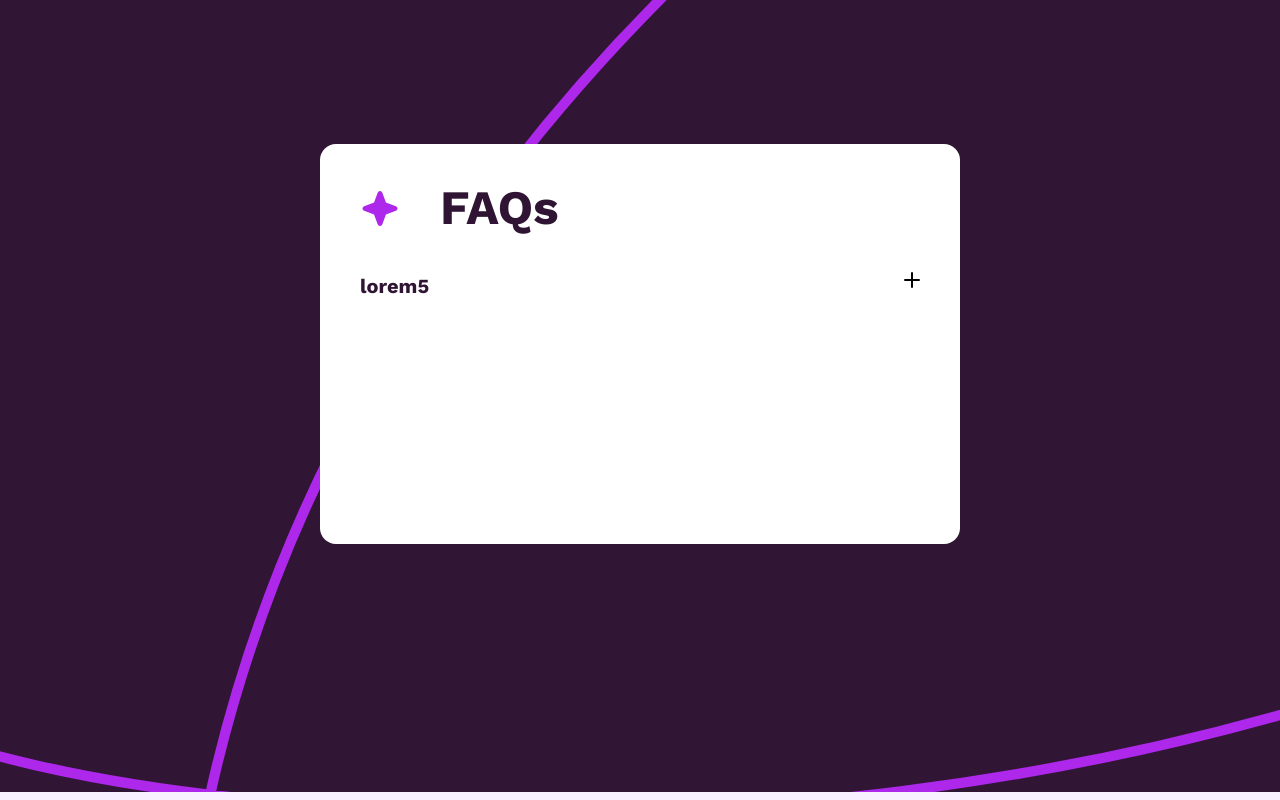
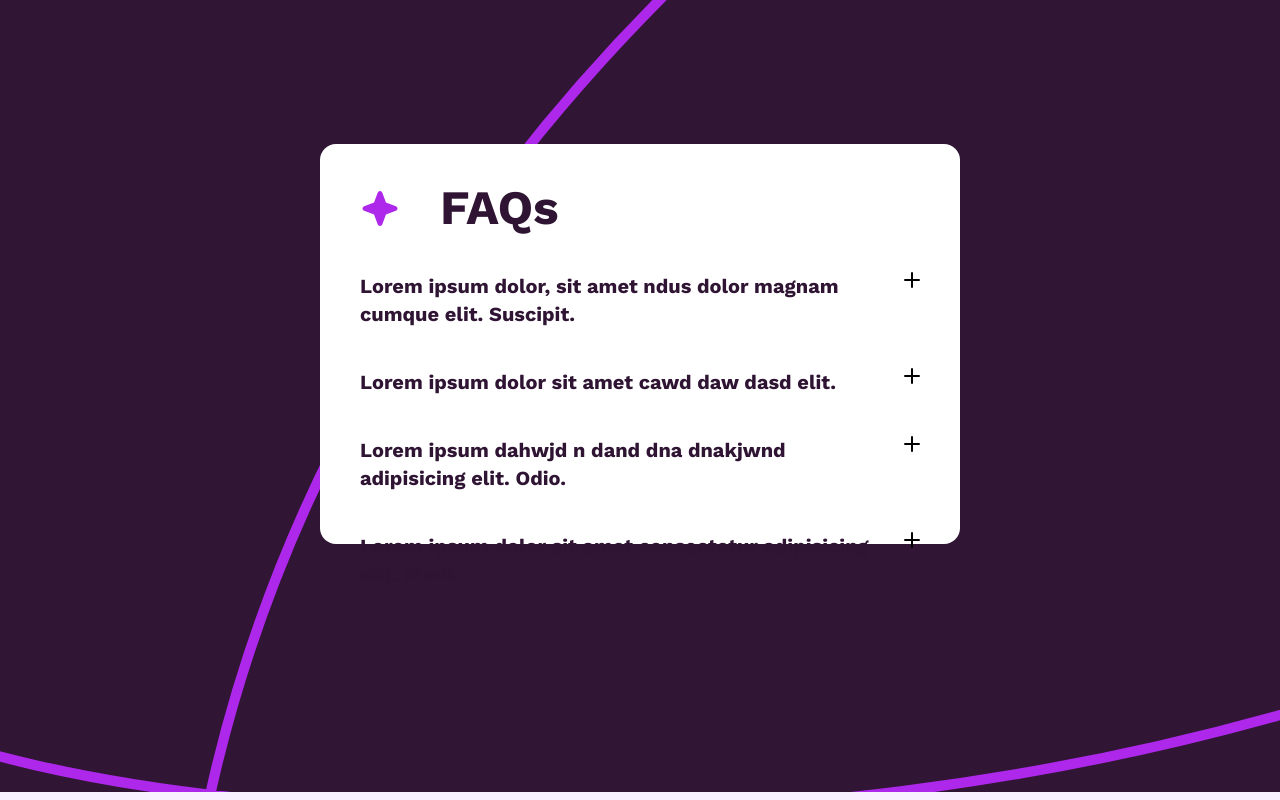
Before and after one commit to Myudro33/faq-accordion, a React (Vite) app: page / in a window 1280 px wide. Built offline with nearby package versions, Linux system fonts and the light colour scheme.

Commit message:
refactor: add dummy data for accordions

```diff
--- a/src/App.jsx
+++ b/src/App.jsx
@@ -4,6 +4,29 @@ import Accordion from './components/Accordion'
 
 function App() {
   const [active,setActive] = useState(false)
+  const accordionInfo = [
+ {
+  title:'Lorem ipsum dolor, sit amet ndus dolor magnam cumque elit. Suscipit.',
+  answer:'Lorem ipsum dolor sit amet consectetur adipisicing elit. Eum aperiam quia corrupti aliquid praesentium at quibusdam ad harum dolore minima reprehenderit error repellendus dolor magnam cumque, ipsum natus iste expedita?',
+  active:false
+ }
+,{
+  title:'Lorem ipsum dolor sit amet cawd daw dasd elit.',
+  answer:'Lorem ipsum dolor, sit amet consectetur adipisicing elit. Dolorem, cumque culpa nemo beatae sed, neque dolorum voluptatem, sapiente expedita sequi amet natus consequatur aspernatur! Perferendis quas natus hic libero. Obcaecati?',
+  active:false
+}
+,{
+  title:'Lorem ipsum dahwjd n dand dna dnakjwnd adipisicing elit. Odio.',
+  answer:'Lorem ipsum dolor sit, amet consectetur adipisicing elit. Harum quaerat, aut vel placeat quo officiis iure ea unde tempore esse ex? Error obcaecati non soluta voluptates, in vel sed nisi.',
+  active:false
+}
+,{
+  title:'Lorem ipsum dolor sit amet consectetur adipisicing elit. Modi.',
+  answer:'Lorem ipsum dolor, sit amet consectetur adipisicing elit. Molestiae reiciendis necessitatibus corrupti voluptatum nesciunt? Atque repellendus minima non repudiandae accusamus blanditiis inventore esse quidem, explicabo tenetur, consequuntur in saepe voluptas.',
+  active:false
+}
+
+  ]
   return (
     <div className='w-screen h-screen bg-light-pink  z-10'>
       <div className='xs:hidden lg:flex'>
@@ -17,7 +40,12 @@ function App() {
             <img src="../public/assets/icon-star.svg" alt="star" />
             <h1 className='text-dark-purple text-5xl font-bold ml-10'>FAQs</h1>
           </div>
-          <Accordion active={active} setActive={setActive} title='lorem5' answer='lorem6'/>
+          {accordionInfo.map((item,index)=>{
+           return <Accordion key={index}
+            active={active}
+            setActive={setActive}
+            title={item.title} answer={item.answer}/>
+          })}
       </div>
     </div>
   )
--- a/src/components/Accordion.jsx
+++ b/src/components/Accordion.jsx
@@ -1,18 +1,20 @@
+import { useState } from "react";
 import AccordionIcon from "./AccordionIcon";
 import PropTypes from "prop-types";
 
-function Accordion({ active, title, answer,setActive }) {
+function Accordion({ title, answer }) {
+  const [show,setShow]= useState(false)
   return (
     <div className="w-full mt-10 ">
-      <div onClick={()=>setActive(!active)} className="flex justify-between cursor-pointer">
+      <div onClick={()=>setShow(!show)} className="flex justify-between cursor-pointer">
         <h1 className="text-dark-purple hover:text-gray-purple font-bold text-xl">
           {title}
         </h1>
-        <AccordionIcon active={active} />
+        <AccordionIcon active={show} />
       </div>
       <div
         className={`w-full bg-gray-purple grid overflow-hidden transition-all duration-300 ease-in-out ${
-          active ? "grid-rows-[1fr] opacity-100" : "grid-rows-[0fr] opacity-0"
+          show ? "grid-rows-[1fr] opacity-100" : "grid-rows-[0fr] opacity-0"
         }`}
       >
         <div className="overflow-hidden">{answer}</div>
@@ -22,9 +24,7 @@ function Accordion({ active, title, answer,setActive }) {
 }
 
 Accordion.propTypes = {
-  active: PropTypes.boolean,
   title: PropTypes.string,
   answer: PropTypes.string,
-  setActive:PropTypes.func
 };
 export default Accordion;
```
